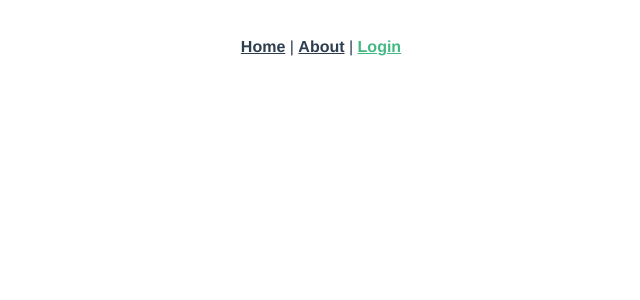
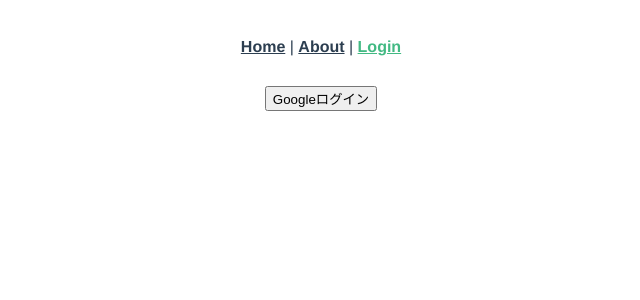
Before and after one commit to Alchol-team-app/Alchol-team-app, a Vue app: page /login in a window 1280 px wide. Shown: the top 300 px of the page, without its empty margins (319-959 px from the left). Built offline with nearby package versions, Linux system fonts and the light colour scheme; no server answers.

Commit message:
ログインボタン作成

```diff
--- a/src/components/GoogleLogin.vue
+++ b/src/components/GoogleLogin.vue
@@ -1,12 +1,18 @@
+<template>
+  <button @click="login">Googleログイン</button>
+</template>
+
 <script>
-import { getAuth, signInWithRedirect, GoogleAuthProvider } from "firebase/auth"
+import { getAuth, signInWithPopup, GoogleAuthProvider } from "firebase/auth"
 
+export default {
+  methods: {
+    login() {
       const provider = new GoogleAuthProvider()
       provider.addScope("https://www.googleapis.com/auth/contacts.readonly")
-
       const auth = getAuth()
       auth.languageCode = "it"
-signInWithRedirect(auth, provider)
+      signInWithPopup(auth, provider)
         .then((result) => {
           const credential = GoogleAuthProvider.credentialFromResult(result)
           credential.accessToken
@@ -20,4 +26,7 @@ signInWithRedirect(auth, provider)
           GoogleAuthProvider.credentialFromError(error)
           // ...
         })
+    },
+  },
+}
 </script>
--- a/src/views/Login.vue
+++ b/src/views/Login.vue
@@ -1,6 +1,6 @@
 <template>
-  <div class="home">
-    <GoogleLogin msg="Welcome to Your Vue.js App" />
+  <div class="login">
+    <GoogleLogin />
   </div>
 </template>
 
```
Lines whose indentation alone changed are shown as unchanged.
